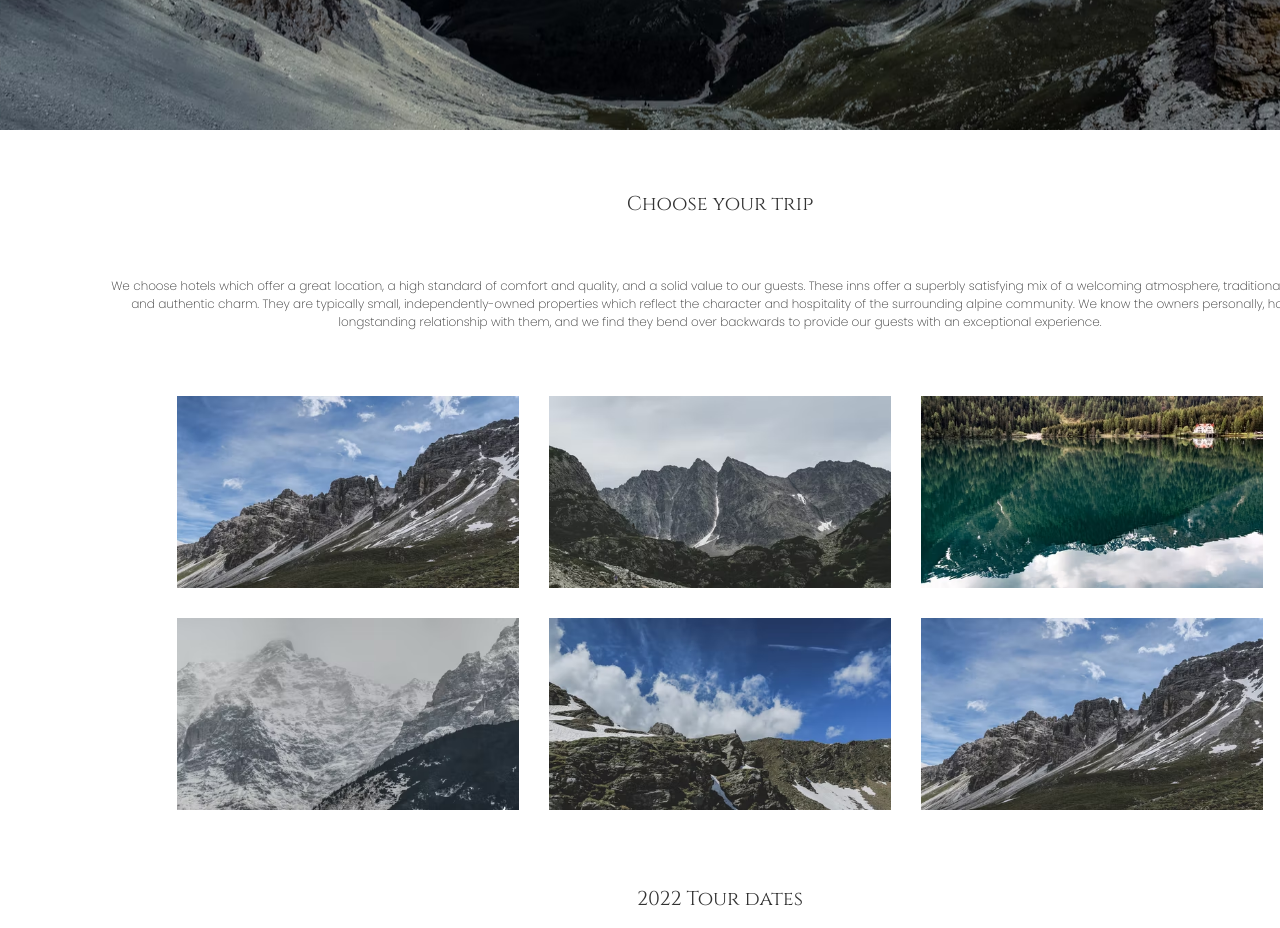
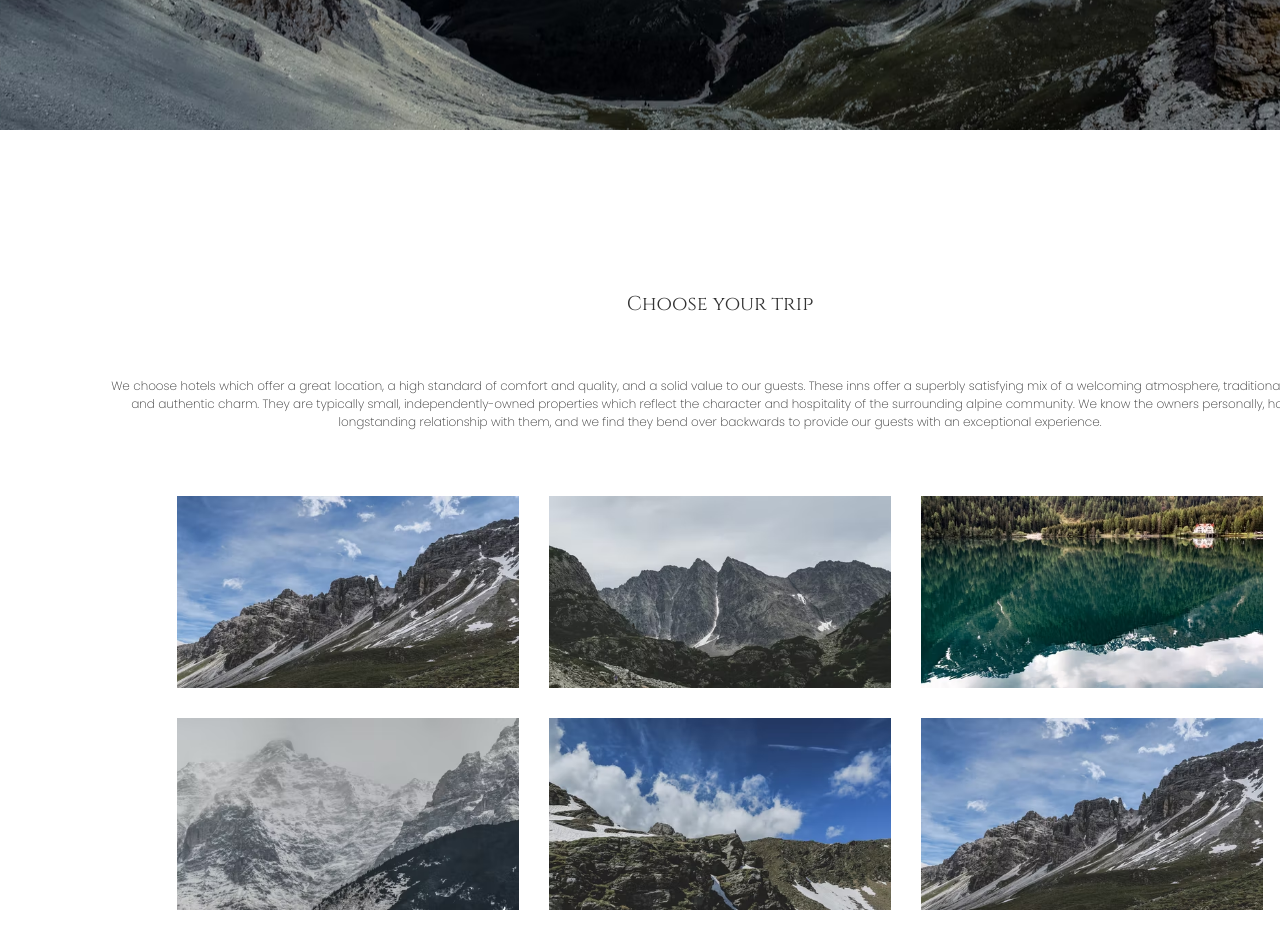
Before and after one commit to MagdaCale/excursions-_in_the_alps, a plain HTML site: page index.html in a window 1280 px wide. Shown: the part 480-1408 px from the top of the page. Drawn offline with Linux system fonts and the light colour scheme.

```diff
--- a/assets/css/styles.css
+++ b/assets/css/styles.css
@@ -40,7 +40,7 @@
 /* ------  Main  -------- */
 
 main {
-    padding: 0 100px;
+    padding: 100px;
 }
 article p {
     margin-bottom: 50px;
```
